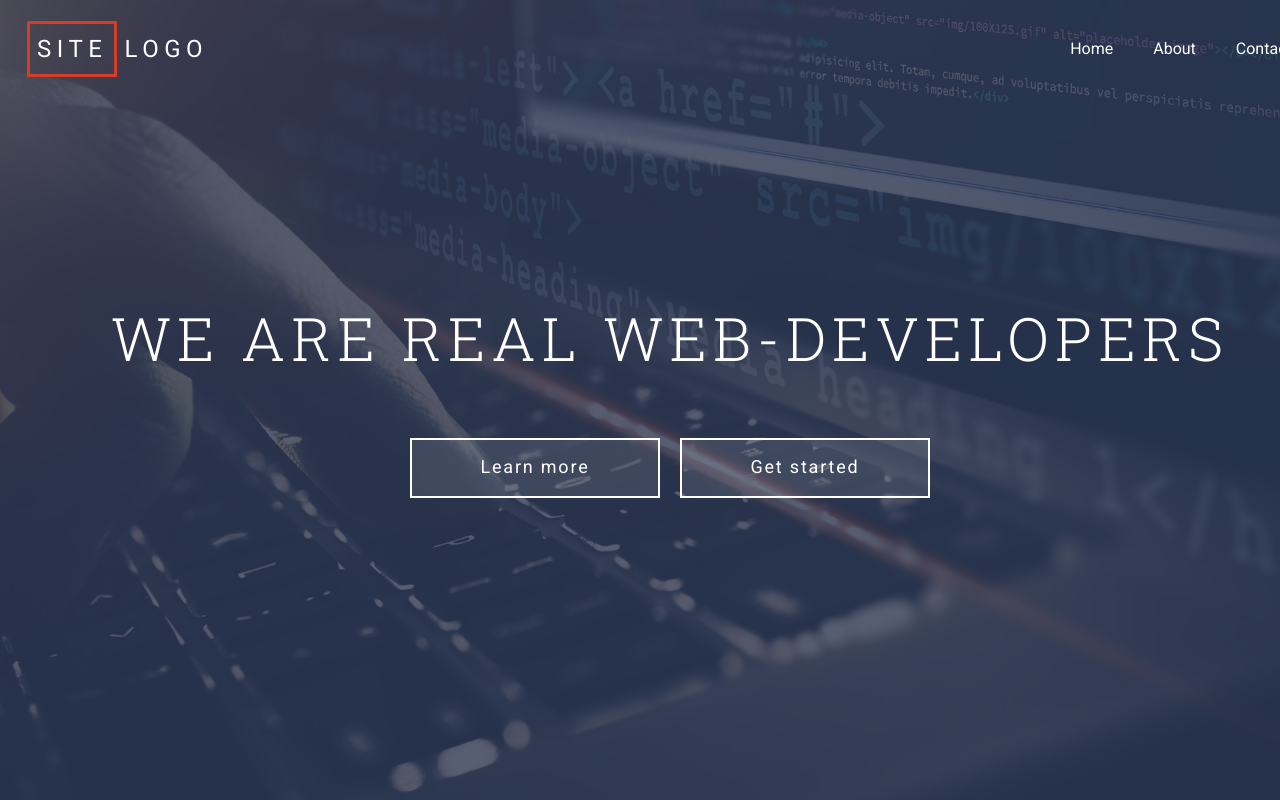
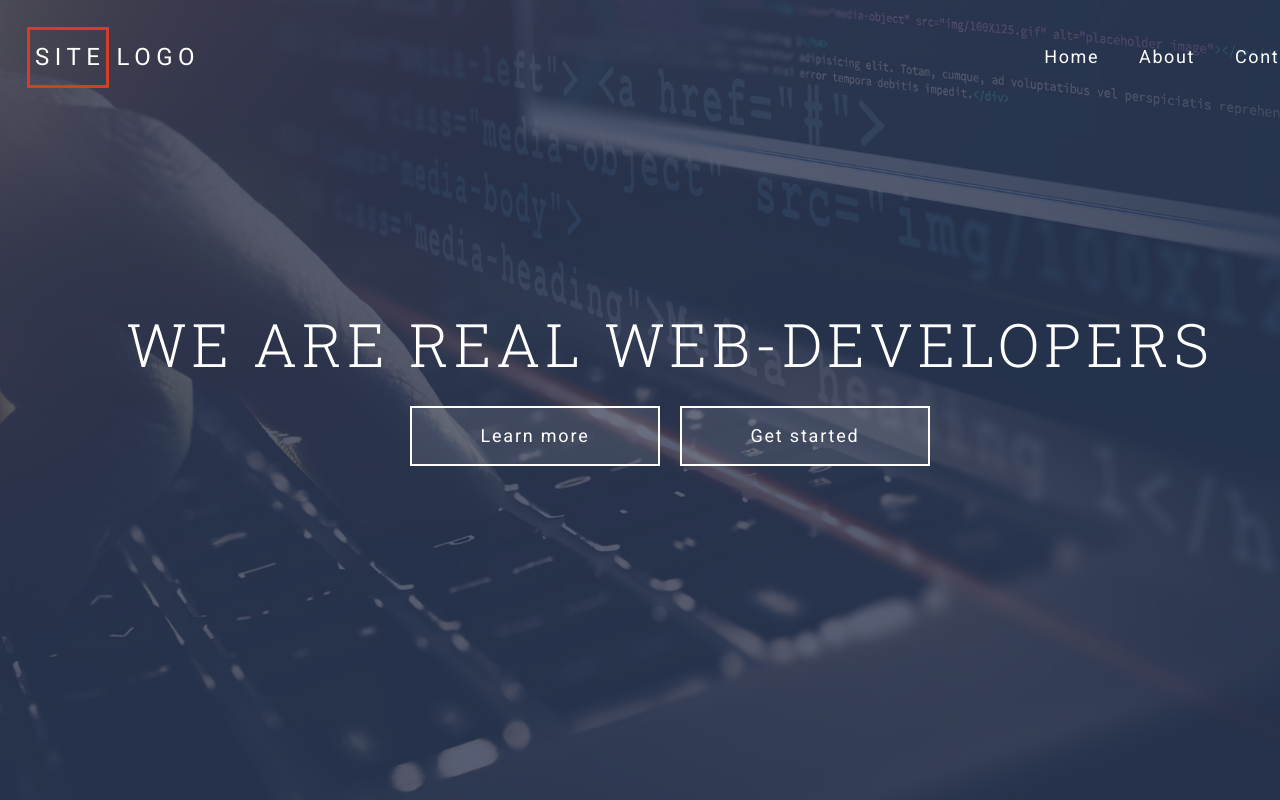
Before and after one commit to kulemichev/grid-template-init-project-alex-kulemichev-21.05.2022, a website: page index.html in a window 1280 px wide. Shown: the top 800 px of the page. Drawn offline with Linux system fonts and the light colour scheme.

Commit message:
пытался подгонять макет на соответствие через perfect pixel

```diff
--- a/assets/scss/common/_classes.scss
+++ b/assets/scss/common/_classes.scss
@@ -15,4 +15,10 @@
   background-color: rgba($color-light, 0.1);
   font-size: 1.125rem;
   letter-spacing: 0.1em;
+  transition: 0.5s;
+
+  &:hover,
+  &:focus {
+    background-color: $color-accent;
+  }
 }
--- a/assets/scss/common/_typography.scss
+++ b/assets/scss/common/_typography.scss
@@ -11,6 +11,7 @@ html {
   color: $color-gray;
   font-family: $font-main;
   font-size: $font-size;
+  overflow-y: scroll;
 }
 a {
   text-decoration: none;
@@ -18,7 +19,8 @@ a {
 }
 h1 {
   font-size: 3.75rem;
-  letter-spacing: 0.1em;
+  letter-spacing: 0.08em;
   font-weight: 300;
   font-family: $font-header;
+  line-height: 1.2rem;
 }
--- a/assets/scss/components/header/_header-content.scss
+++ b/assets/scss/components/header/_header-content.scss
@@ -12,7 +12,7 @@
     @extend %container;
   }
   &__title {
-    margin: 0 0 66px 0;
+    margin: 0 0 53px 0;
     text-align: center;
   }
   &__actions {
--- a/assets/scss/components/header/_header-logo.scss
+++ b/assets/scss/components/header/_header-logo.scss
@@ -7,15 +7,16 @@
 .header-logo {
   font-size: 1.5rem;
   letter-spacing: 0.23em;
-  line-height: 20px;
 
   &__link {
+    display: block;
+    padding: 20px 20px 20px 0;
   }
 
   &__accent {
     display: inline-block;
-    padding: 15px 7px;
-    margin: 7px;
+    padding: 14px 1px 13px 5px;
+    margin: 4px;
     border: 3px solid $color-highlight;
   }
 }
--- a/assets/scss/components/header/_header-navbar.scss
+++ b/assets/scss/components/header/_header-navbar.scss
@@ -5,22 +5,25 @@
 @import "../../mixins";
 
 .header-navbar {
+  letter-spacing: 0.1em;
+
   &__btn {
     display: none;
   }
   &__list {
     display: grid;
     justify-content: end;
+    gap: $gap;
     grid-template-columns: repeat(auto-fit, minmax(50px, max-content));
-    @include unlist;
+    @include unlist(0 (-$gap-sm) 0 0);
   }
   &__item {
-    padding: $gap $gap-sm;
   }
   &__link {
     display: block;
     padding: $gap $gap-sm;
     transition: color 0.5s;
+    font-size: 1.125rem;
 
     &:hover,
     &:focus {
```
Also changed, not shown: assets/css/style.css.
